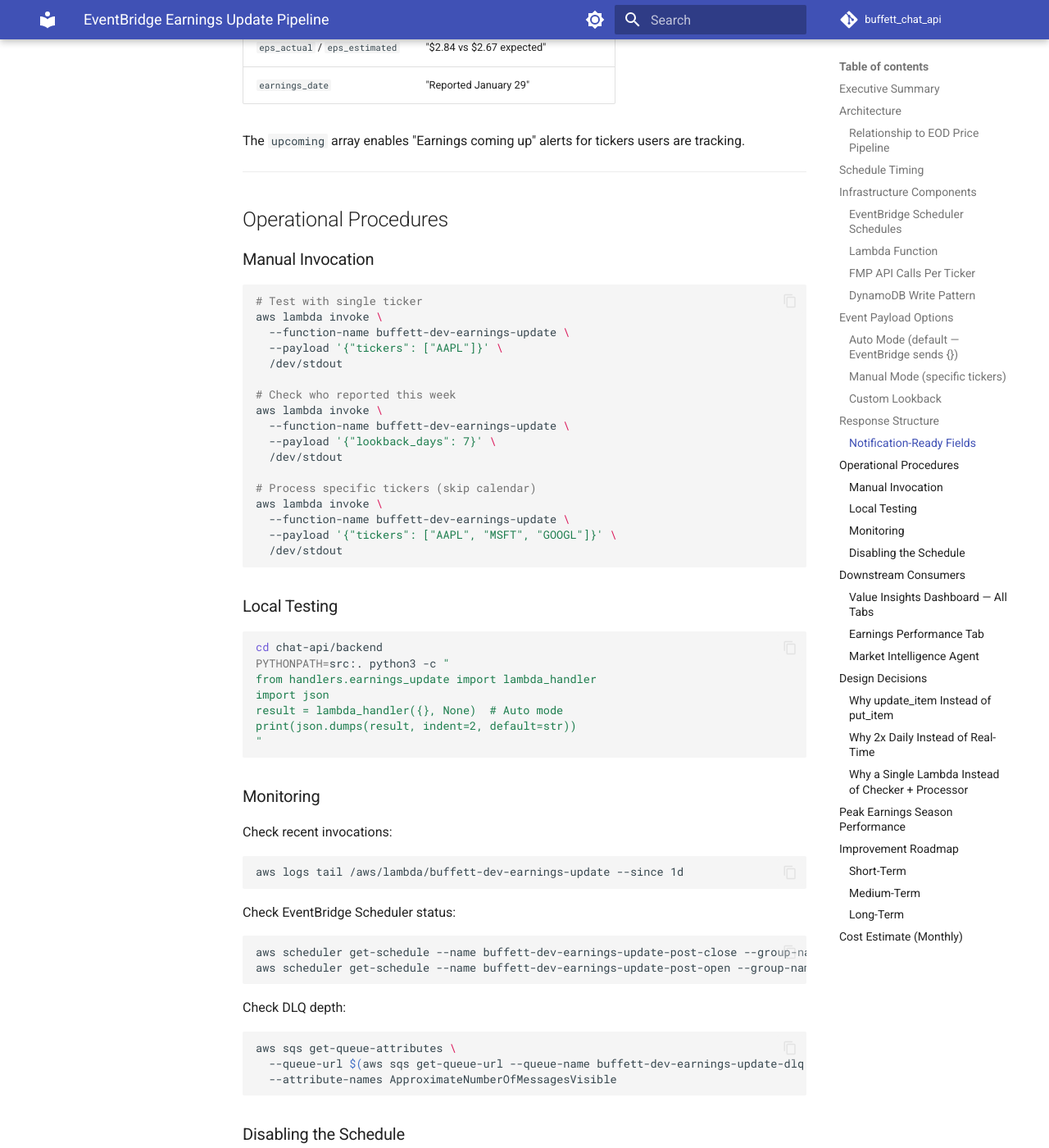
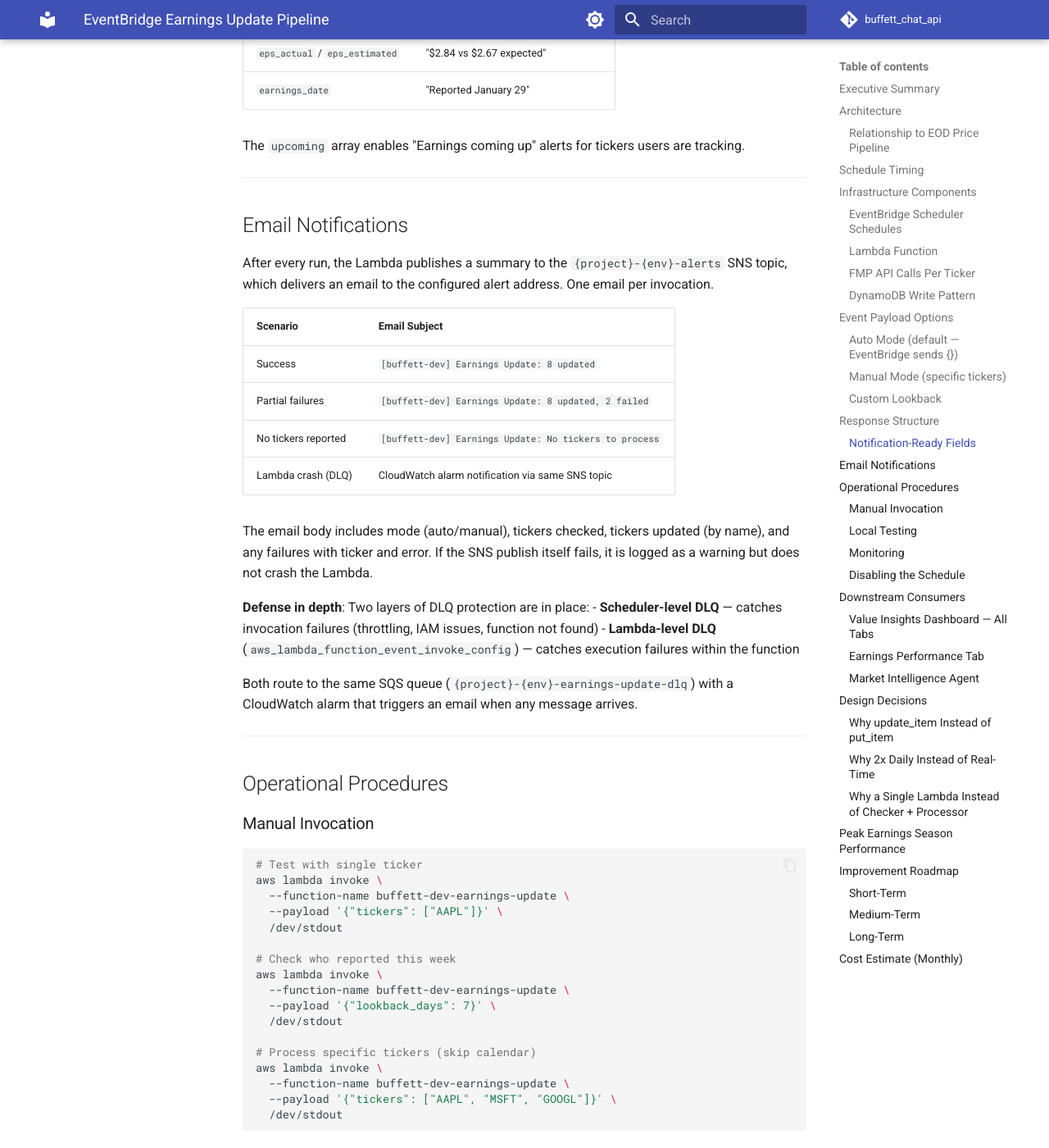
Before and after one commit to mamba4eva824/buffettGPT, an MkDocs documentation site: the page built from docs/infrastructure/eventbridge-earnings-update.md, in a window 1280 px wide and 1400 px high, scrolled down 5910 px. Shown: the whole window at 82% size. Built offline with MkDocs 1.6.1 and Material for MkDocs 9.7.7, drawn with Linux system fonts in a browser that asks for light colours; comment, search, counter and statistics services are not loaded; some of the changed text lies outside the part shown.

````diff
--- a/docs/infrastructure/eventbridge-earnings-update.md
+++ b/docs/infrastructure/eventbridge-earnings-update.md
@@ -74,9 +74,8 @@ US Market Day Timeline (Eastern Time)
 |           Catches pre-market announcements
 |  4:00 PM  Market closes
 |  4:10 PM  After-hours earnings announced (typical window: 4:10-4:30 PM)
-|  5:00 PM  ---- earnings_update (post-close) runs ----
-|           Catches after-hours announcements
-|  6:00 PM  ---- sp500_eod_ingest runs ----
+|  5:00 PM  ---- earnings_update (post-close) AND sp500_eod_ingest run ----
+|           Catches after-hours announcements + captures closing prices
 |           Captures closing prices for all tickers
 |
 ```
@@ -122,6 +121,7 @@ Both schedules:
 - `METRICS_HISTORY_CACHE_TABLE` - DynamoDB table name for quarterly metrics
 - `ENVIRONMENT` - dev/staging/prod
 - `LOG_LEVEL` - Logging verbosity
+- `SNS_TOPIC_ARN` - SNS topic for email notifications (success/skip/failure summaries)
 
 ### FMP API Calls Per Ticker
 
@@ -238,6 +238,27 @@ The `results` array contains everything needed for user-facing notifications:
 | `earnings_date` | "Reported January 29" |
 
 The `upcoming` array enables "Earnings coming up" alerts for tickers users are tracking.
+
+---
+
+## Email Notifications
+
+After every run, the Lambda publishes a summary to the `{project}-{env}-alerts` SNS topic, which delivers an email to the configured alert address. One email per invocation.
+
+| Scenario | Email Subject |
+|----------|--------------|
+| Success | `[buffett-dev] Earnings Update: 8 updated` |
+| Partial failures | `[buffett-dev] Earnings Update: 8 updated, 2 failed` |
+| No tickers reported | `[buffett-dev] Earnings Update: No tickers to process` |
+| Lambda crash (DLQ) | CloudWatch alarm notification via same SNS topic |
+
+The email body includes mode (auto/manual), tickers checked, tickers updated (by name), and any failures with ticker and error. If the SNS publish itself fails, it is logged as a warning but does not crash the Lambda.
+
+**Defense in depth**: Two layers of DLQ protection are in place:
+- **Scheduler-level DLQ** — catches invocation failures (throttling, IAM issues, function not found)
+- **Lambda-level DLQ** (`aws_lambda_function_event_invoke_config`) — catches execution failures within the function
+
+Both route to the same SQS queue (`{project}-{env}-earnings-update-dlq`) with a CloudWatch alarm that triggers an email when any message arrives.
 
 ---
 
@@ -393,7 +414,7 @@ All within Lambda timeout (300s) and FMP rate limits (300 calls/min with 0.5s de
 
 ### Medium-Term
 
-3. **SNS notifications** — Publish earnings results to an SNS topic that user-facing notification services can subscribe to. The response structure already contains all needed fields.
+3. ~~**SNS notifications**~~ — **Done.** Lambda publishes run summaries to SNS alerts topic after every invocation (2026-04). DLQ alarms also wired to SNS.
 4. ~~**DLQ + CloudWatch alarm**~~ — **Done.** SQS dead letter queue + CloudWatch alarm added (2026-04). Both scheduler-level and Lambda-level DLQs are in place.
 5. **Earnings quality scoring** — Auto-compute an earnings quality score based on beat rate, surprise consistency, and revenue vs EPS alignment.
 
@@ -414,4 +435,5 @@ All within Lambda timeout (300s) and FMP rate limits (300 calls/min with 0.5s de
 | FMP API calls | ~100-300/day x 22 days = included in FMP plan |
 | Secrets Manager | ~44 calls/month = **$0.02** |
 | EventBridge | Free tier |
+| SNS notifications | ~44 emails/month = **free tier** |
 | **Total** | **< $0.10/month** (excluding FMP API plan) |
````
Also changed, not shown: docs/infrastructure/eventbridge-eod-pipeline.md (+4 -4 lines), 2 other files.
